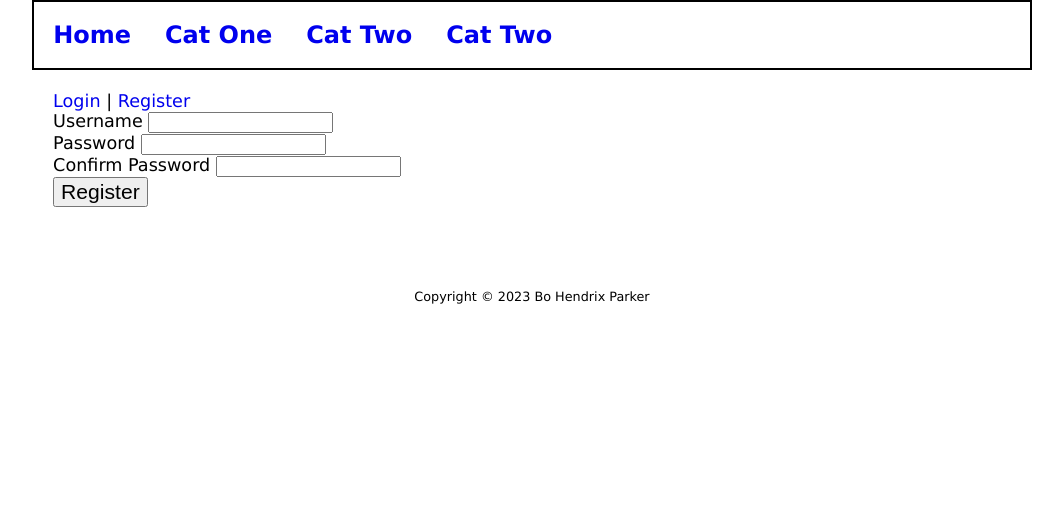
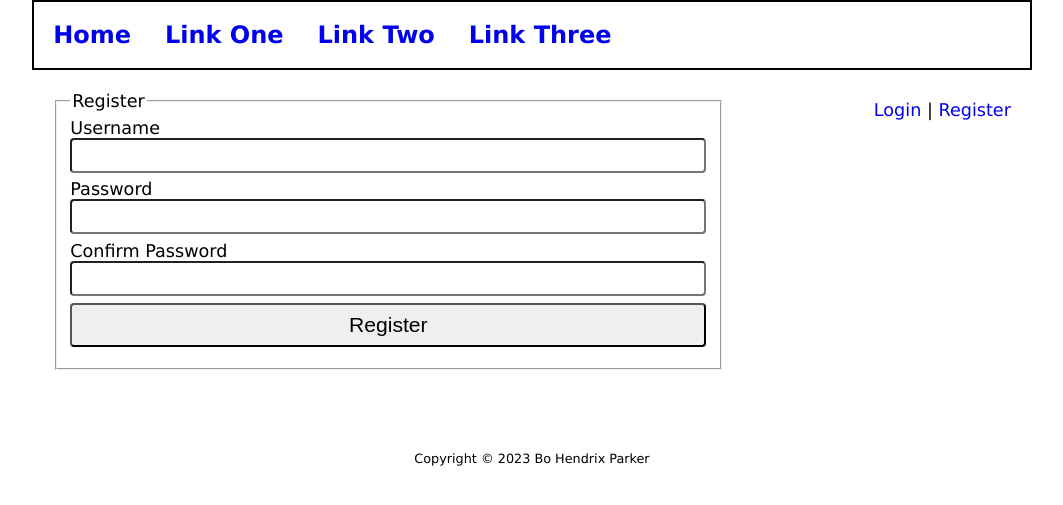
Before and after one commit to bohparker/flask-appfact-template, a Flask app: page /register in a window 1280 px wide. Shown: the top 505 px of the page, without its empty margins (108-1171 px from the left). Run offline with Flask 3, Linux system fonts and the light colour scheme.

Commit message:
update form css

```diff
--- a/app/app.py
+++ b/app/app.py
@@ -20,7 +20,7 @@ def create_app():
     migrate.init_app(app, db)
     csrf.init_app(app)
     login_manager.init_app(app)
-    login_manager.login_view = 'auth_bp.login'
+    login_manager.login_view = 'bp_auth.login'
     login_manager.login_message_category = 'info'
 
     from .models import User
@@ -29,11 +29,11 @@ def create_app():
         id = int(user_id)
         return db.session.get(User, id)
 
-    from .views_bp import views_bp
-    app.register_blueprint(views_bp)
+    from .bp_views import bp_views
+    app.register_blueprint(bp_views)
 
-    from .auth_bp import auth_bp
-    app.register_blueprint(auth_bp)
+    from .bp_auth import bp_auth
+    app.register_blueprint(bp_auth)
 
     # error handling
     @app.errorhandler(404)
--- a/app/auth_bp/__init__.py
+++ b/app/bp_auth/__init__.py
@@ -1,5 +1,5 @@
 from flask import Blueprint
 
-auth_bp = Blueprint('auth_bp', __name__)
+bp_auth = Blueprint('bp_auth', __name__)
 
 from . import views
--- a/app/auth_bp/views.py
+++ b/app/bp_auth/views.py
@@ -4,7 +4,7 @@ from flask_login import current_user, login_user, logout_user, login_required
 
 from ..app import db, login_manager
 from ..models import User
-from . import auth_bp as bp
+from . import bp_auth as bp
 from .forms import LoginForm, RegistrationForm
 
 
@@ -12,7 +12,7 @@ from .forms import LoginForm, RegistrationForm
 @login_manager.unauthorized_handler
 def redirect_to_login():
     flash('You must be logged in to view this page.', 'info')
-    return redirect(url_for('auth_bp.login'))
+    return redirect(url_for('bp_auth.login'))
 
 
 @bp.before_request
@@ -24,7 +24,7 @@ def get_current_user():
 def register():
     if current_user.is_authenticated:
         flash('You are already logged in.', 'info')
-        return redirect(url_for('views_bp.index'))
+        return redirect(url_for('bp_views.index'))
 
     form = RegistrationForm()
     if request.method == 'POST' and form.validate_on_submit():
@@ -44,7 +44,7 @@ def register():
 
         login_user(new_user)
         flash('You have been registered!', 'success')
-        return redirect(url_for('views_bp.index'))
+        return redirect(url_for('bp_views.index'))
 
     if form.errors:
         for error, message in form.errors.items():
@@ -58,7 +58,7 @@ def register():
 def login():
     if current_user.is_authenticated:
         flash('You are already logged in.', 'info')
-        return redirect(url_for('views_bp.index'))
+        return redirect(url_for('bp_views.index'))
 
     form = LoginForm()
     if request.method == 'POST' and form.validate_on_submit():
@@ -71,7 +71,7 @@ def login():
         if existing_user and existing_user.check_password(password):
             login_user(existing_user)
             flash(f'Welcome, {existing_user.username}.', 'success')
-            return redirect(url_for('views_bp.index'))
+            return redirect(url_for('bp_views.index'))
 
         else:
             flash('Invalid username or password', 'warning')
@@ -90,4 +90,4 @@ def login():
 def logout():
     logout_user()
     flash('You have been logged out.', 'info')
-    return redirect(url_for('views_bp.index'))
+    return redirect(url_for('bp_views.index'))
--- a/app/views_bp/__init__.py
+++ b/app/bp_views/__init__.py
@@ -1,5 +1,5 @@
 from flask import Blueprint
 
-views_bp = Blueprint('views_bp', __name__)
+bp_views = Blueprint('bp_views', __name__)
 
 from . import views
--- a/app/views_bp/views.py
+++ b/app/bp_views/views.py
@@ -1,5 +1,5 @@
 from flask import render_template
-from . import views_bp as bp
+from . import bp_views as bp
 
 
 @bp.route('/')
--- a/app/static/css/style.css
+++ b/app/static/css/style.css
@@ -1,5 +1,5 @@
 /* CSS RESET */
-#container, body, header, nav, main, .mobile-header, .nav-button, .mobile-nav, footer, a, div, h1, h3, h4, h5, p, img, ul, figure, figcaption, section, article, aside, .grid2, video {
+#container, body, header, nav, main, .mobile-header, .nav-button, .mobile-nav, p, footer, a, div, h1, h3, h4, h5, p, img, ul, video {
     margin: 0;
     padding: 0;
     border: 0;
@@ -60,10 +60,6 @@ width: 75%;
 min-width: 250px;
 }
 
-main {
-    padding: 4%;
-}
-
 a {
     text-decoration: none;
 }
@@ -72,13 +68,13 @@ a:hover {
     text-decoration: underline;
 }
 
+
+/* NAV */
 #menu-links a {
     margin: 0;
     border-bottom: 1px;
 }
 
-
-/* NAV */
 .nav-button {
     display: block;
     position: absolute;
@@ -102,11 +98,17 @@ font-size: 1.5em;
 font-size: 1.5em;
 }
 
+.login-links {
+    float: right;
+    margin: 0.5em 0 0.5em 0;
+}
+
 
 /* main */
 main {
 padding: 1.2em;
-font-size: 1.1em
+font-size: 1.1em;
+margin-top: 60px;
 }
 
 
@@ -122,6 +124,30 @@ text-align: center;
 font-size: 0.8em;
 padding: 0 1em;
 }
+
+
+/* Forms */
+.form {
+    width: 70%;
+}
+
+.form-grid label {
+    display: block;
+}
+
+.form-grid input {
+    width: 100%;
+    display: block;
+    margin-bottom: 0.5em;
+    padding: 8px 8px;
+    border-radius: 4px;
+    float: left;
+}
+
+input[type=submit]:hover {
+    background-color: #fff;
+}
+
 
 /* mobile class for mobile screens */
 .mobile {
@@ -206,6 +232,10 @@ font-size: 1.2em;
         cursor: pointer;
     }
 
+    main {
+        margin-top: 0;
+    }
+
 }
 
 /* desktop media query */
--- a/app/templates/base.html
+++ b/app/templates/base.html
@@ -15,8 +15,9 @@
     <!-- mobile nav links -->
     <nav class="mobile-nav">
       <div id="menu-links">
-        <a href="{{url_for('views_bp.index')}}">Cat One</a>
-        <a href="{{url_for('views_bp.index')}}">Cat Two</a>
+        <a href="{{url_for('bp_views.index')}}">Link One</a>
+        <a href="{{url_for('bp_views.index')}}">Link Two</a>
+        <a href="{{url_for('bp_views.index')}}">Link Three</a>
       </div>
       <!-- nav button -->
       <a class="nav-button" onclick="menu()">
@@ -27,10 +28,10 @@
     <!-- nav for tablet and desktop -->
     <nav class="tab-desk">
       <ul>
-        <li><a href="{{url_for('views_bp.index')}}">Home</a></li>
-      	<li><a href="{{url_for('views_bp.index')}}">Cat One</a></li>
-      	<li><a href="{{url_for('views_bp.index')}}">Cat Two</a></li>
-        <li><a href="{{url_for('views_bp.index')}}">Cat Two</a></li>
+        <li><a href="{{url_for('bp_views.index')}}">Home</a></li>
+      	<li><a href="{{url_for('bp_views.index')}}">Link One</a></li>
+      	<li><a href="{{url_for('bp_views.index')}}">Link Two</a></li>
+        <li><a href="{{url_for('bp_views.index')}}">Link Three</a></li>
       </ul>
     </nav>
 
@@ -48,12 +49,12 @@
       <!-- Login Buttons -->
       {% if current_user.is_authenticated %}
             <div class="login-links">
-                <a href="{{ url_for('auth_bp.logout') }}">Logout</a>
+                <a href="{{ url_for('bp_auth.logout') }}">Logout</a>
             </div>
         {% else %}
             <div class="login-links">
-                <a href="{{ url_for('auth_bp.login') }}">Login</a> |
-                <a href="{{ url_for('auth_bp.register') }}">Register</a>
+                <a href="{{ url_for('bp_auth.login') }}">Login</a> |
+                <a href="{{ url_for('bp_auth.register') }}">Register</a>
             </div>
         {% endif %}
 
--- a/app/templates/register.html
+++ b/app/templates/register.html
@@ -2,26 +2,22 @@
 {% block title %}Register{% endblock %}
 {% block content %}
 
-    <div id="register-form">
-        {# don't use HTML to validate the form #}
-        <form novalidate
-            method="POST"
-            action="{{ url_for('auth_bp.register')}}">
+    {# don't use HTML to validate the form #}
+    <form class="form" novalidate
+        method="POST"
+        action="{{ url_for('bp_auth.register')}}">
+        <fieldset><legend>Register</legend>
+        <div class="form-grid">
             {{ form.csrf_token }}
-            <div class="form-group">
-                {{ form.username.label }}
-                {{ form.username(class="form-control") }}
-            </div>
-            <div class="form-group">
-                {{ form.password.label }}
-                {{ form.password(class="form-control") }}
-            </div>
-            <div class="form-group">
-                {{ form.confirm.label }}
-                {{ form.confirm(class="form-control") }}
-            </div>
+            {{ form.username.label }}
+            {{ form.username() }}
+            {{ form.password.label }}
+            {{ form.password() }}
+            {{ form.confirm.label }}
+            {{ form.confirm() }}
             {{ form.submit() }}
-        </form>
-    </div>
+        </div>
+        </fieldset>
+    </form>
 
 {% endblock %}
```
Also changed, not shown: app/templates/login.html (+13 -15 lines), app/bp_auth/forms.py (renamed from app/auth_bp/forms.py). Lines whose indentation alone changed are shown as unchanged.
